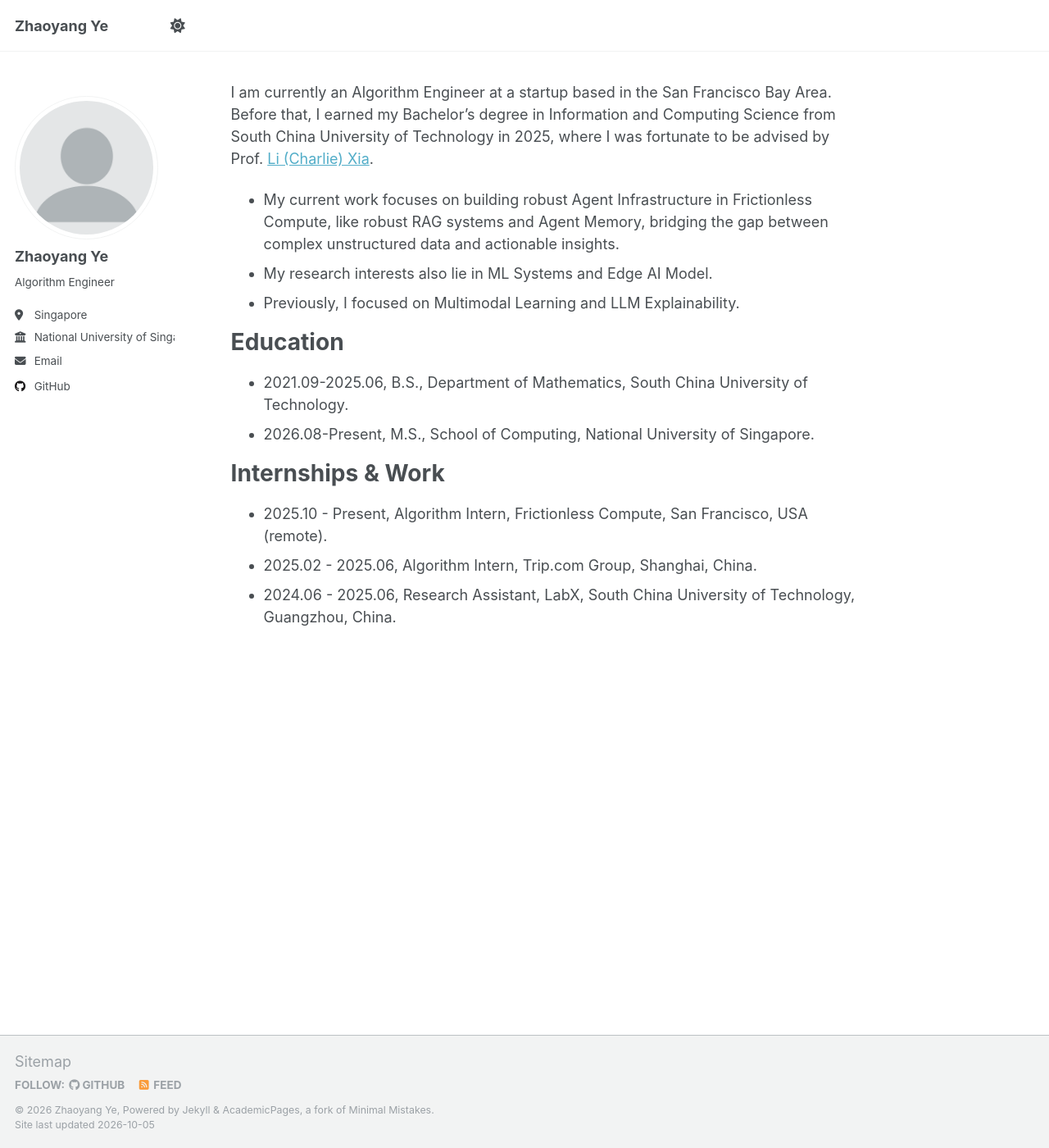
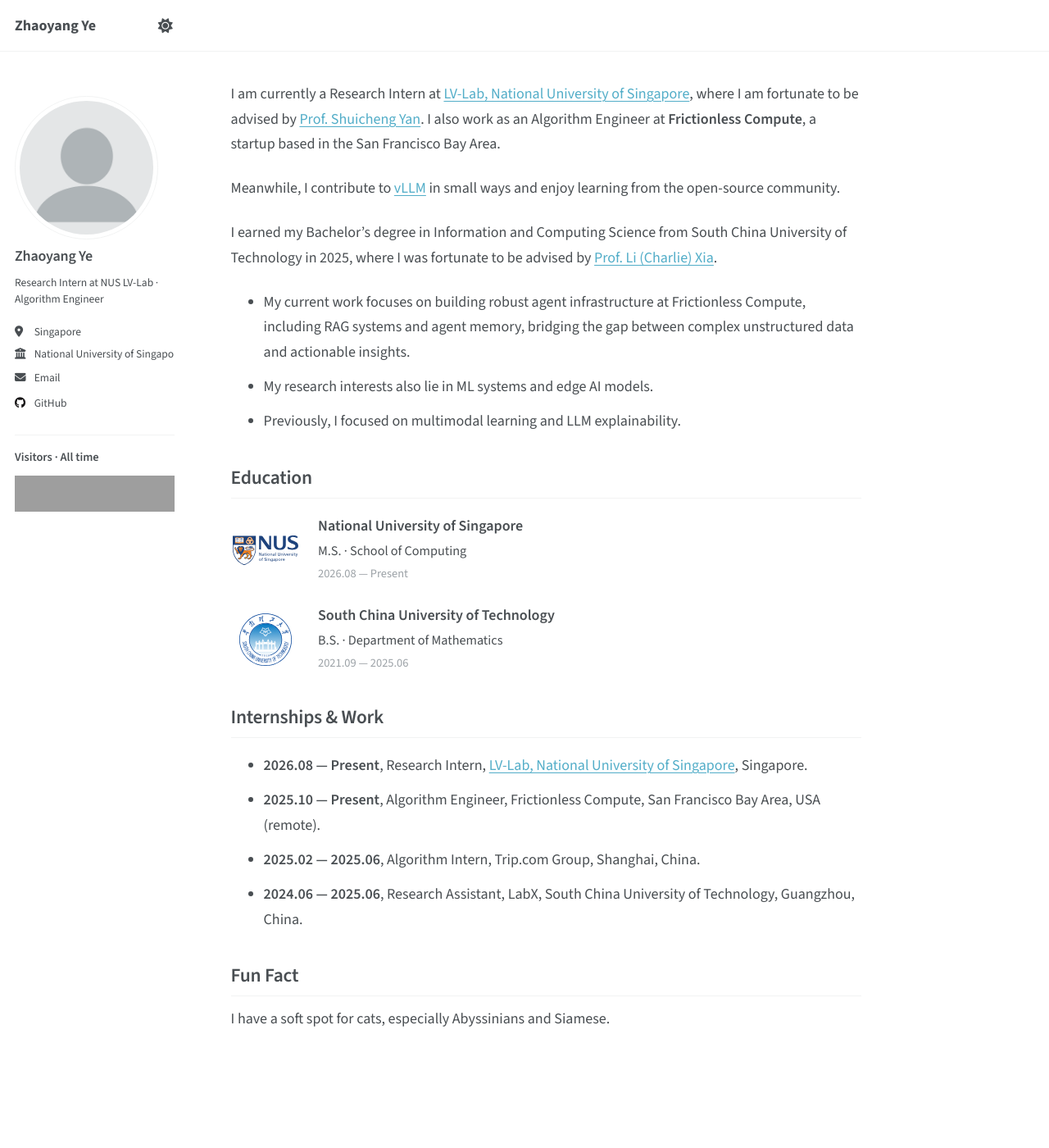
Before and after one commit to Sorbett/sorbett.github.io, a Jekyll site: the page built from _pages/about.md, in a window 1280 px wide and 1400 px high. Shown: the whole window at 82% size. Built offline with Jekyll 4.4.1, drawn with Linux system fonts in a browser that asks for light colours; grey boxes are pictures that could not be loaded.

Commit message:
Update homepage content and styling

```diff
--- a/_config.yml
+++ b/_config.yml
@@ -25,7 +25,7 @@ author:
   avatar           : "profile.png"
   name             : "Zhaoyang Ye"
   pronouns         : # example: "she/her"
-  bio              : "Algorithm Engineer"
+  bio              : "Research Intern at NUS LV-Lab · Algorithm Engineer"
   location         : "Singapore"
   employer         : "National University of Singapore"
   uri              : # URL
@@ -75,6 +75,17 @@ author:
   xing             : # Username
   youtube          : # Username
   zhihu            : # Username
+
+# Visitor map: add your site's ID from the d= parameter in the MapMyVisitors
+# embed code generated at https://mapmyvisitors.com/add for https://sorbett.github.io.
+# Leave blank to hide the widget until your site is registered.
+mapmyvisitors:
+  widget_id        : "D-qNhB3qlh9HU2nWxPcCmXlJ09imaNrUD145-STwU7g"
+  stats_url        : "https://mapmyvisitors.com/web/1c8n5"
+  counter          : "tt" # Total Pageviews (all time), from the provider's code generator.
+  land_color       : "000000"
+  ocean_color      : "ffffff"
+  text_color       : "475569"
 
 # Publication Category - The following the list of publication categories and their headings
 publication_category:
--- a/_includes/author-profile.html
+++ b/_includes/author-profile.html
@@ -162,3 +162,5 @@
     </ul>
   </div>
 </div>
+
+{% include visitor-map.html %}
--- /dev/null
+++ b/_includes/visitor-map.html
@@ -0,0 +1,10 @@
+{% if site.mapmyvisitors.widget_id and site.mapmyvisitors.widget_id != "" %}
+  <section class="author__visitors" aria-label="All-time visitor map">
+    <h3>Visitors · All time</h3>
+    <div class="author__visitors-map">
+      <a href="{{ site.mapmyvisitors.stats_url | escape }}" title="Visit tracker">
+        <img src="https://mapmyvisitors.com/map.png?cl={{ site.mapmyvisitors.land_color | default: '000000' | escape }}&amp;w=a&amp;t={{ site.mapmyvisitors.counter | default: 'tt' | escape }}&amp;d={{ site.mapmyvisitors.widget_id | uri_escape | escape }}&amp;co={{ site.mapmyvisitors.ocean_color | default: 'ffffff' | escape }}&amp;ct={{ site.mapmyvisitors.text_color | default: '475569' | escape }}" alt="Visitor world map and total pageviews across all time" loading="lazy" width="300" height="190">
+      </a>
+    </div>
+  </section>
+{% endif %}
--- a/_pages/about.md
+++ b/_pages/about.md
@@ -1,25 +1,43 @@
 ---
+layout: single
 permalink: /
-# title: "Academic Pages is a ready-to-fork GitHub Pages template for academic personal websites"
 author_profile: true
+excerpt: "Zhaoyang Ye — Research Intern at NUS LV-Lab and Algorithm Engineer at Frictionless Compute."
 redirect_from:
   - /about/
   - /about.html
 ---
 
-I am currently an Algorithm Engineer at a startup based in the San Francisco Bay Area. Before that, I earned my Bachelor’s degree in Information and Computing Science from South China University of Technology in 2025, where I was fortunate to be advised by Prof. [Li (Charlie) Xia](https://scholar.google.com/citations?hl=en&user=e1GOPw0AAAAJ).
+I am currently a Research Intern at [LV-Lab, National University of Singapore](https://www.lv-lab.org/nus/index.html), where I am fortunate to be advised by [Prof. Shuicheng Yan](https://scholar.google.com/citations?user=DNuiPHwAAAAJ&hl=en). I also work as an Algorithm Engineer at **Frictionless Compute**, a startup based in the San Francisco Bay Area.
 
-- My current work focuses on building robust Agent Infrastructure in Frictionless Compute, like robust RAG systems and Agent Memory, bridging the gap between complex unstructured data and actionable insights.
-- My research interests also lie in ML Systems and Edge AI Model.
-- Previously, I focused on Multimodal Learning and LLM Explainability.
+Meanwhile, I contribute to [vLLM](https://github.com/vllm-project/vllm) in small ways and enjoy learning from the open-source community.
 
-Education
-======
-- 2021.09-2025.06, B.S., Department of Mathematics, South China University of Technology.
-- 2026.08-Present, M.S., School of Computing, National University of Singapore.
+I earned my Bachelor’s degree in Information and Computing Science from South China University of Technology in 2025, where I was fortunate to be advised by [Prof. Li (Charlie) Xia](https://scholar.google.com/citations?hl=en&user=e1GOPw0AAAAJ).
 
-Internships & Work
-======
-- 2025.10 - Present, Algorithm Intern, Frictionless Compute, San Francisco, USA (remote).
-- 2025.02 - 2025.06, Algorithm Intern, Trip.com Group, Shanghai, China.
-- 2024.06 - 2025.06, Research Assistant, LabX, South China University of Technology, Guangzhou, China.
+- My current work focuses on building robust agent infrastructure at Frictionless Compute, including RAG systems and agent memory, bridging the gap between complex unstructured data and actionable insights.
+- My research interests also lie in ML systems and edge AI models.
+- Previously, I focused on multimodal learning and LLM explainability.
+
+## Education
+
+<div class="education-list">
+  <div class="education-row">
+    <img src="{{ '/images/education/nus.svg' | relative_url }}" alt="National University of Singapore logo" width="84" height="64" loading="lazy">
+    <div><h3>National University of Singapore</h3><p>M.S. · School of Computing</p><p class="education-date">2026.08 — Present</p></div>
+  </div>
+  <div class="education-row">
+    <img src="{{ '/images/education/scut.svg' | relative_url }}" alt="South China University of Technology logo" width="84" height="64" loading="lazy">
+    <div><h3>South China University of Technology</h3><p>B.S. · Department of Mathematics</p><p class="education-date">2021.09 — 2025.06</p></div>
+  </div>
+</div>
+
+## Internships & Work
+
+- **2026.08 — Present**, Research Intern, [LV-Lab, National University of Singapore](https://www.lv-lab.org/nus/index.html), Singapore.
+- **2025.10 — Present**, Algorithm Engineer, Frictionless Compute, San Francisco Bay Area, USA (remote).
+- **2025.02 — 2025.06**, Algorithm Intern, Trip.com Group, Shanghai, China.
+- **2024.06 — 2025.06**, Research Assistant, LabX, South China University of Technology, Guangzhou, China.
+
+## Fun Fact
+
+I have a soft spot for cats, especially Abyssinians and Siamese.
--- a/_sass/_themes.scss
+++ b/_sass/_themes.scss
@@ -15,7 +15,7 @@ $indent-var                 : 1.3em;
 
 /* System typefaces */
 $serif                      : Georgia, Times, serif;
-$sans-serif                 : -apple-system, ".SFNSText-Regular", "San Francisco", "Roboto", "Segoe UI", "Helvetica Neue", "Lucida Grande", Arial, sans-serif;
+$sans-serif                 : "Source Sans 3", -apple-system, BlinkMacSystemFont, "Segoe UI", "Helvetica Neue", Arial, sans-serif;
 $monospace                  : Monaco, Consolas, "Lucida Console", monospace;
 
 /* Sans serif typefaces */
--- /dev/null
+++ b/_sass/layout/_homepage-refinements.scss
@@ -0,0 +1,78 @@
+/* Small refinements to the original Academic Pages layout. */
+@font-face {
+  font-family: "Source Sans 3";
+  src: url("../fonts/SourceSans3VF-Upright.woff2") format("woff2");
+  font-style: normal;
+  font-weight: 200 900;
+  font-display: swap;
+}
+
+@font-face {
+  font-family: "Source Sans 3";
+  src: url("../fonts/SourceSans3VF-Italic.woff2") format("woff2");
+  font-style: italic;
+  font-weight: 200 900;
+  font-display: swap;
+}
+
+body {
+  font-optical-sizing: auto;
+  -webkit-font-smoothing: antialiased;
+}
+
+.page__content {
+  line-height: 1.7;
+
+  h2 {
+    margin-top: 2.2rem;
+    padding-bottom: .55rem;
+    font-size: 1.3em;
+    font-weight: 600;
+    letter-spacing: -.01em;
+  }
+
+  a {
+    text-decoration-thickness: 1px;
+    text-underline-offset: 3px;
+  }
+
+  li { margin-bottom: .65em; }
+  strong { font-weight: 600; }
+}
+
+.author__name { font-weight: 600; letter-spacing: -.01em; }
+.author__bio { line-height: 1.6; }
+
+.education-list { margin: 1.2rem 0 1.6rem; }
+.education-row {
+  display: flex;
+  align-items: center;
+  gap: 1.25rem;
+  & + & { margin-top: 1.4rem; }
+  img {
+    flex: 0 0 84px;
+    width: 84px;
+    height: 64px;
+    object-fit: contain;
+  }
+  h3 {
+    margin: 0 0 .2rem;
+    font-size: 1em;
+    font-weight: 600;
+    line-height: 1.4;
+  }
+  p { margin: 0; font-size: .9em; }
+  .education-date {
+    margin-top: .15rem;
+    font-size: .8em;
+    font-variant-numeric: tabular-nums;
+    color: var(--global-text-color-light);
+  }
+}
+
+@media (max-width: 600px) {
+  .education-row {
+    gap: .9rem;
+    img { flex-basis: 64px; width: 64px; height: 56px; }
+  }
+}
--- /dev/null
+++ b/_sass/layout/_visitor-map.scss
@@ -0,0 +1,24 @@
+/* Visitor map for pages using the original author profile. */
+
+.author__visitors {
+  margin-top: 1.5rem;
+  padding-top: 1rem;
+  border-top: 1px solid var(--global-border-color);
+  max-width: 250px;
+
+  h3 {
+    margin: 0 0 0.75rem;
+    font-size: 0.8em;
+    font-weight: 600;
+  }
+
+  .author__visitors-map {
+    width: 100%;
+
+    img {
+      display: block;
+      width: 100%;
+      height: auto;
+    }
+  }
+}
--- a/assets/css/main.scss
+++ b/assets/css/main.scss
@@ -35,6 +35,8 @@
     "layout/page",
     "layout/archive",
     "layout/sidebar",
+    "layout/visitor-map",
+    "layout/homepage-refinements",
 
     "vendor/font-awesome/fontawesome",
     "vendor/font-awesome/solid",
```
Also changed, not shown: assets/fonts/SourceSans3-LICENSE.txt (added, +93 -0 lines), assets/fonts/SourceSans3VF-Italic.woff2 (added), assets/fonts/SourceSans3VF-Upright.woff2 (added), images/education/nus.svg (added), images/education/scut.svg (added).
